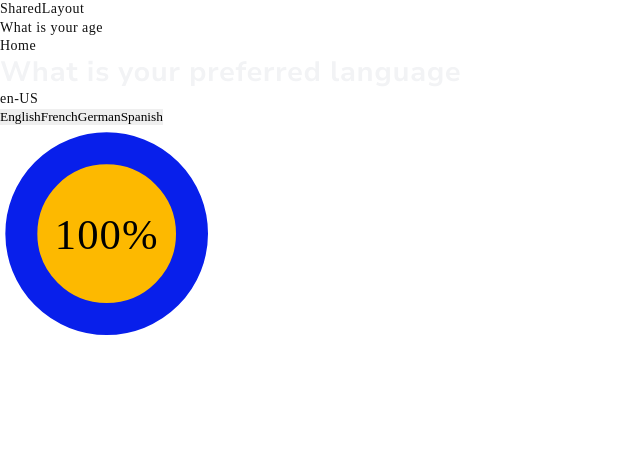
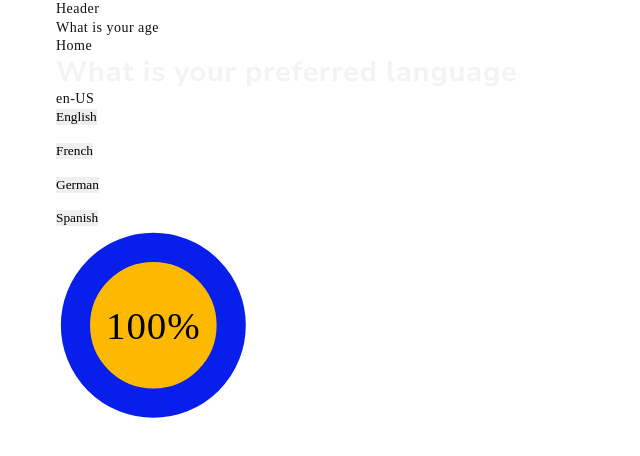
Before and after one commit to NNaumenko83/quiz-test-task, a React (Vite) app: page /quiz/1 in a window 1280 px wide. Shown: the top 456 px of the page, without its empty margins (0-640 px from the left). Built offline with nearby package versions, Linux system fonts and the light colour scheme.

Commit message:
UPD: Loader

```diff
--- /dev/null
+++ b/src/components/Container/Container.styled.ts
@@ -0,0 +1,12 @@
+import styled from 'styled-components'
+
+const ContainerStyled = styled.div`
+    max-width: 1200px;
+    padding-left: 1rem;
+    padding-right: 1rem;
+    margin: 0 auto;
+    overflow: hidden;
+    height: 100%;
+`
+
+export default ContainerStyled
--- /dev/null
+++ b/src/components/Container/Container.tsx
@@ -0,0 +1,12 @@
+import React, { ReactNode } from 'react'
+import ContainerStyled from './Container.styled'
+
+interface IContainerProps {
+    children: ReactNode
+}
+
+function Container({ children }: IContainerProps): React.ReactElement {
+    return <ContainerStyled>{children}</ContainerStyled>
+}
+
+export default Container
--- /dev/null
+++ b/src/components/Header/Header.tsx
@@ -0,0 +1,14 @@
+import React from 'react'
+import Container from '../Container/Container'
+
+const Header = () => {
+    return (
+        <header>
+            <Container>
+                <h1>Header</h1>
+            </Container>
+        </header>
+    )
+}
+
+export default Header
--- a/src/components/LanguagesList/LanguagesList.styled.ts
+++ b/src/components/LanguagesList/LanguagesList.styled.ts
@@ -0,0 +1,7 @@
+import styled from 'styled-components'
+
+export const ButtonsWrapper = styled.ul`
+    display: flex;
+    flex-direction: column;
+    gap: 0.9375rem;
+`
--- a/src/components/LanguagesList/LanguagesList.tsx
+++ b/src/components/LanguagesList/LanguagesList.tsx
@@ -2,6 +2,7 @@ import React from 'react'
 import { LOCALS } from '../../i18n/constants'
 import { useNavigate } from 'react-router-dom'
 import i18next from 'i18next'
+import { ButtonsWrapper } from './LanguagesList.styled'
 
 const LanguagesList = () => {
     const navigate = useNavigate()
@@ -19,17 +20,15 @@ const LanguagesList = () => {
     return (
         <>
             <h3>{i18next.language}</h3>
-            <ul>
+            <ButtonsWrapper>
                 {Object.values(LOCALS).map(lang => (
-                    <button
-                        onClick={handleButtonClick}
-                        data-lang={lang[0]}
-                        key={lang[1]}
-                    >
-                        {lang[1]}
-                    </button>
+                    <li key={lang[1]}>
+                        <button onClick={handleButtonClick} data-lang={lang[0]}>
+                            {lang[1]}
+                        </button>
+                    </li>
                 ))}
-            </ul>
+            </ButtonsWrapper>
         </>
     )
 }
--- /dev/null
+++ b/src/components/Loader/Loader.tsx
@@ -0,0 +1,71 @@
+import { useEffect, useRef } from 'react'
+import Snap from 'snapsvg-cjs'
+
+const Loader = () => {
+    const countRef = useRef<SVGTextElement>(null)
+
+    useEffect(() => {
+        const count = countRef.current
+        let countValue: number | undefined
+        if (count && count.textContent !== null) {
+            countValue = parseInt(count.textContent, 10)
+        }
+
+        let startTime: number
+        function updateText(timestamp: number) {
+            if (!startTime) startTime = timestamp
+            const progress = timestamp - startTime
+            const progressValue = Math.min(progress / 5000, 1)
+            const animatedValue = Math.ceil(progressValue * (countValue || 0))
+            if (count) {
+                count.textContent = animatedValue + '%'
+            }
+
+            if (progress < 5000) {
+                requestAnimationFrame(updateText)
+            }
+        }
+        requestAnimationFrame(updateText)
+
+        const s = Snap('#animated')
+        const progress = s.select('#progress')
+
+        progress.attr({ strokeDasharray: '0, 251.2' })
+        Snap.animate(
+            0,
+            251.2,
+            function (value: string) {
+                progress.attr({ 'stroke-dasharray': value + ',251.2' })
+            },
+            5000,
+        )
+    }, [])
+    return (
+        <svg id="animated" viewBox="0 0 600 600">
+            <circle cx="50" cy="50" r="45" fill="#FDB900" />
+            <path
+                id="progress"
+                strokeLinecap="round"
+                strokeWidth="15"
+                stroke="#081feb"
+                fill="none"
+                d="M50 10
+           a 40 40 0 0 1 0 80
+           a 40 40 0 0 1 0 -80"
+            ></path>
+            <text
+                ref={countRef}
+                id="count"
+                x="50"
+                y="50"
+                textAnchor="middle"
+                dy="7"
+                fontSize="20"
+            >
+                100%
+            </text>
+        </svg>
+    )
+}
+
+export default Loader
--- /dev/null
+++ b/src/components/Main/Main.styled.ts
@@ -0,0 +1,9 @@
+import styled from 'styled-components'
+
+styled
+
+const MainStyled = styled.main`
+    flex: 1 1 auto;
+`
+
+export default MainStyled
--- /dev/null
+++ b/src/components/Main/Main.tsx
@@ -0,0 +1,12 @@
+import React, { ReactNode } from 'react'
+import MainStyled from './Main.styled'
+
+interface IMainProps {
+    children: ReactNode
+}
+
+function Main({ children }: IMainProps): React.ReactElement {
+    return <MainStyled>{children}</MainStyled>
+}
+
+export default Main
--- a/src/components/SharedLayout/SharedLayout.tsx
+++ b/src/components/SharedLayout/SharedLayout.tsx
@@ -1,14 +1,18 @@
 import React, { Suspense } from 'react'
 import { Outlet } from 'react-router-dom'
+import Header from '../Header/Header'
+import Main from '../Main/Main'
 
 const SharedLayout = () => {
     return (
-        <div>
-            SharedLayout
-            <Suspense fallback={<div>Loading...</div>}>
-                <Outlet />
-            </Suspense>
-        </div>
+        <>
+            <Header />
+            <Main>
+                <Suspense fallback={<div>Loading...</div>}>
+                    <Outlet />
+                </Suspense>
+            </Main>
+        </>
     )
 }
 
--- a/src/pages/PageOne/PageOne.tsx
+++ b/src/pages/PageOne/PageOne.tsx
@@ -1,81 +1,21 @@
-import React, { useEffect, useRef } from 'react'
 import Title from '../../components/Title/Title'
 import LanguagesList from '../../components/LanguagesList/LanguagesList'
 import { useTranslation } from 'react-i18next'
-import Snap from 'snapsvg-cjs'
+
+import Container from '../../components/Container/Container'
+import Loader from '../../components/Loader/Loader'
 
 const PageOne = () => {
     const { t } = useTranslation()
-    const countRef = useRef<SVGTextElement>(null)
-
-    useEffect(() => {
-        const count = countRef.current
-        let countValue: number | undefined
-        if (count && count.textContent !== null) {
-            countValue = parseInt(count.textContent, 10)
-        }
-
-        let startTime: number
-        function updateText(timestamp: number) {
-            if (!startTime) startTime = timestamp
-            const progress = timestamp - startTime
-            const progressValue = Math.min(progress / 5000, 1)
-            const animatedValue = Math.ceil(progressValue * (countValue || 0))
-            if (count) {
-                count.textContent = animatedValue + '%'
-            }
-
-            if (progress < 5000) {
-                requestAnimationFrame(updateText)
-            }
-        }
-        requestAnimationFrame(updateText)
-
-        const s = Snap('#animated')
-        const progress = s.select('#progress')
-
-        progress.attr({ strokeDasharray: '0, 251.2' })
-        Snap.animate(
-            0,
-            251.2,
-            function (value: string) {
-                progress.attr({ 'stroke-dasharray': value + ',251.2' })
-            },
-            5000,
-        )
-    }, [])
 
     return (
-        <div>
+        <Container>
             <h2>{t('what_is_your_age')}</h2>
             Home
             <Title>What is your preferred language</Title>
             <LanguagesList />
-            <svg id="animated" viewBox="0 0 600 600">
-                <circle cx="50" cy="50" r="45" fill="#FDB900" />
-                <path
-                    id="progress"
-                    strokeLinecap="round"
-                    strokeWidth="15"
-                    stroke="#081feb"
-                    fill="none"
-                    d="M50 10
-           a 40 40 0 0 1 0 80
-           a 40 40 0 0 1 0 -80"
-                ></path>
-                <text
-                    ref={countRef}
-                    id="count"
-                    x="50"
-                    y="50"
-                    textAnchor="middle"
-                    dy="7"
-                    fontSize="20"
-                >
-                    100%
-                </text>
-            </svg>
-        </div>
+            <Loader />
+        </Container>
     )
 }
 
```
